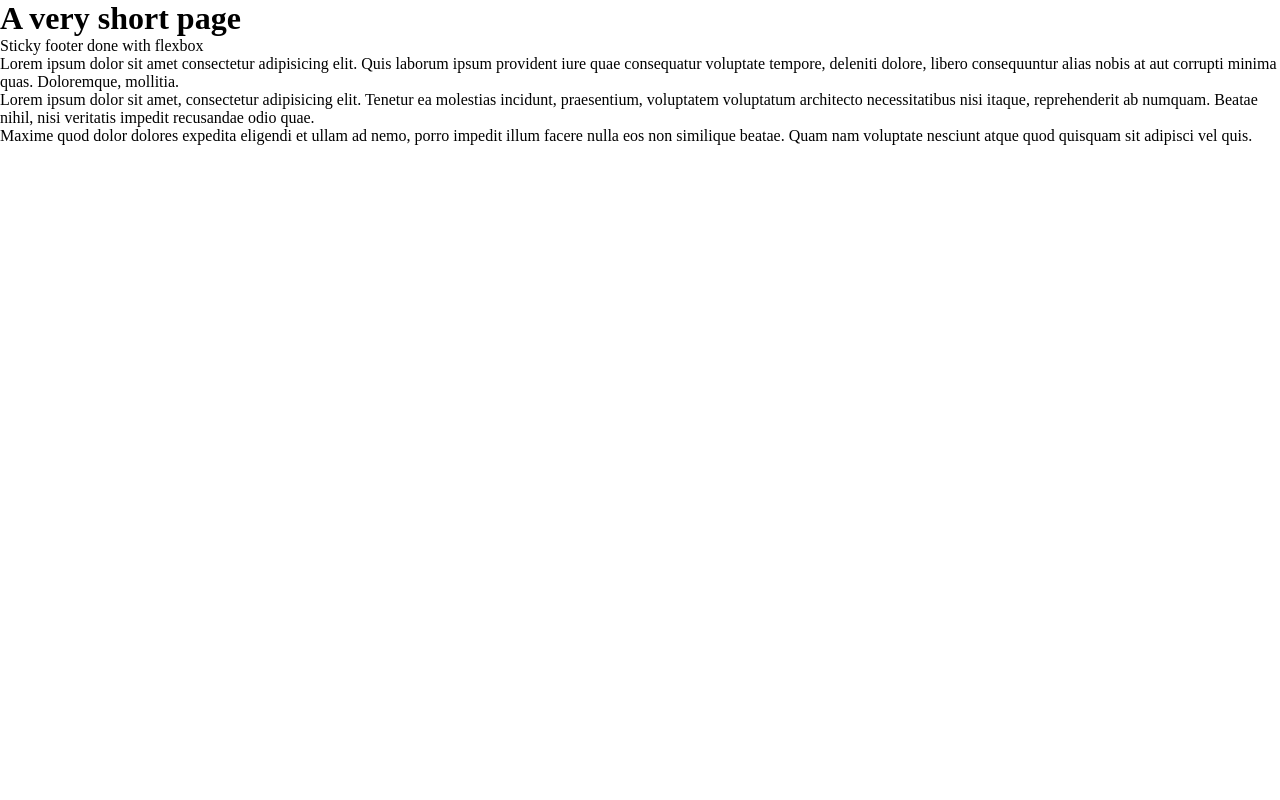
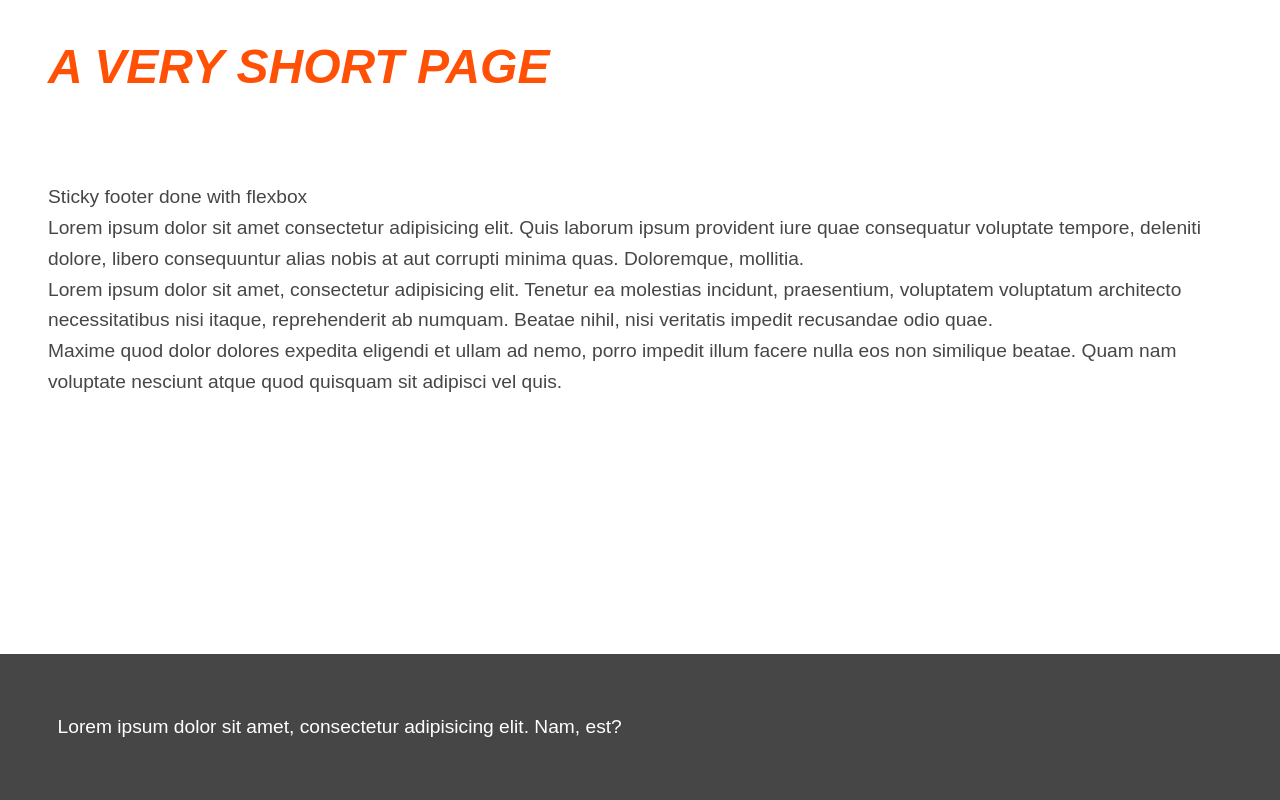
Before and after one commit to SilesiaFinest/custom-elements, a plain HTML site: page sticky-footer/index.html in a window 1280 px wide. Drawn offline with Linux system fonts and the light colour scheme.

Commit message:
mostly done

```diff
--- a/sticky-footer/index.html
+++ b/sticky-footer/index.html
@@ -16,7 +16,9 @@
         <p>Lorem ipsum dolor sit amet, consectetur adipisicing elit. Tenetur ea molestias incidunt, praesentium, voluptatem voluptatum architecto necessitatibus nisi itaque, reprehenderit ab numquam. Beatae nihil, nisi veritatis impedit recusandae odio quae.</p>
         <p>Maxime quod dolor dolores expedita eligendi et ullam ad nemo, porro impedit illum facere nulla eos non similique beatae. Quam nam voluptate nesciunt atque quod quisquam sit adipisci vel quis.</p>
     </div>
-    <footer class="footer"></footer>
+    <footer class="footer">
+        Lorem ipsum dolor sit amet, consectetur adipisicing elit. Nam, est?
+    </footer>
 
 </body>
 </html>
--- a/sticky-footer/style.css
+++ b/sticky-footer/style.css
@@ -3,3 +3,38 @@
     padding: 0px;
     box-sizing: border-box;
 }
+html {
+    height: 100%;
+}
+body {
+    font-family: Arial, Helvetica, sans-serif;
+    font-size: 1.2em;
+    line-height: 1.6;
+    color: rgb(70, 70, 70);
+    background: white;
+
+    min-height: 100%;
+    display: flex;
+    flex-direction: column;
+
+
+}
+.title {
+    margin: 1em 1em 1em 1em;
+    text-transform: uppercase;
+    font-weight: 900;
+    font-style: italic;
+    font-size: 3rem;
+    line-height: 0.8;
+    color: rgba(255, 77, 0, 0.982);
+}
+.content {
+    padding: 3rem;
+}
+footer {
+    background: rgb(70, 70, 70);
+    color: white;
+    padding: 3em;
+
+    margin-top: auto;
+}
```
